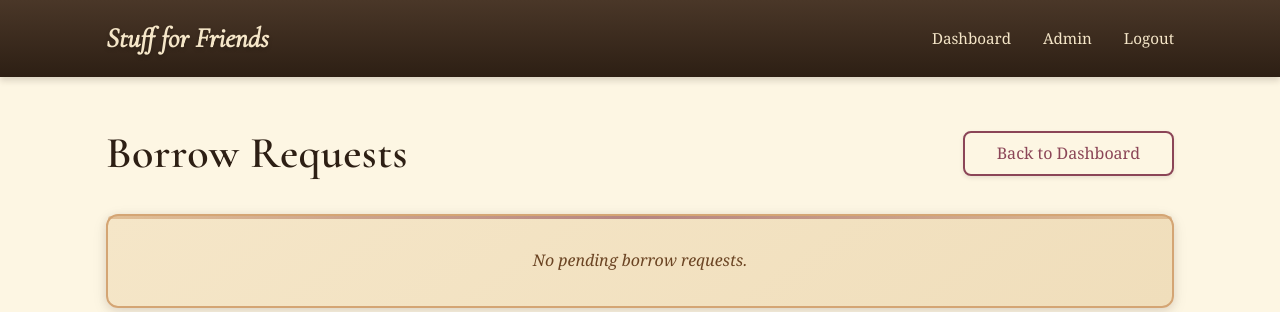
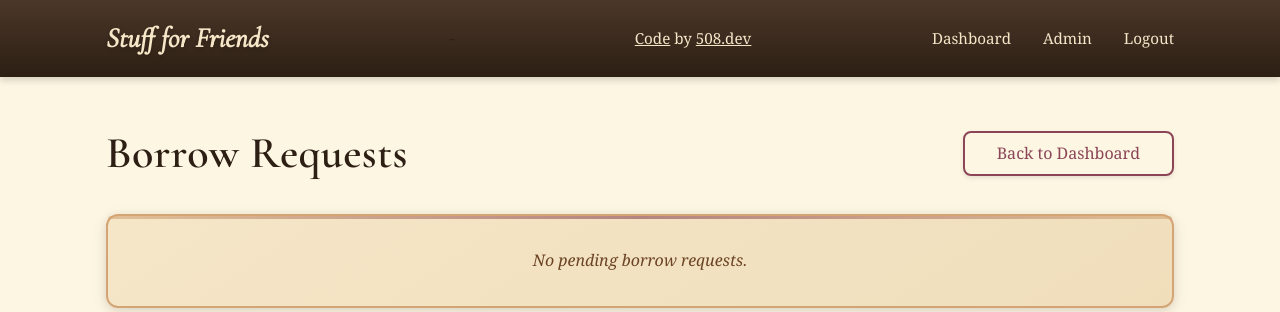
Before and after one commit to 508-dev/friend-library, a Django app: page /requests/ in a window 1280 px wide. Shown: the top 312 px of the page. Run offline with Django 5.2, Linux system fonts and the light colour scheme; the visitor is signed in with stand-in values (Sample User, id 1); data that the repository does not hold is empty.

Commit message:
Add 508 and github links

```diff
--- a/static/css/style.css
+++ b/static/css/style.css
@@ -66,6 +66,16 @@ body {
     min-height: 100vh;
     display: flex;
     flex-direction: column;
+}
+
+.callout {
+  color: var(--color-butter);
+  font-size: 0.95rem;
+}
+.callout a {
+    color: var(--color-butter);
+    font-size: 0.95rem;
+    text-decoration: underline;
 }
 
 /* Container */
--- a/templates/base.html
+++ b/templates/base.html
@@ -12,7 +12,7 @@
 <body hx-headers='{"X-CSRFToken": "{{ csrf_token }}"}'>
     <header class="site-header">
         <div class="container">
-            <a href="{% url 'library:home' %}" class="logo">Stuff for Friends</a>
+          <a href="{% url 'library:home' %}" class="logo">Stuff for Friends</a> - <span class="callout"><a href="https://github.com/508-dev/friend-library">Code</a> by <a href="https://508.dev">508.dev</a></span>
             <nav class="main-nav">
                 {% if user.is_authenticated %}
                     <a href="{% url 'library:dashboard' %}">Dashboard</a>
```
